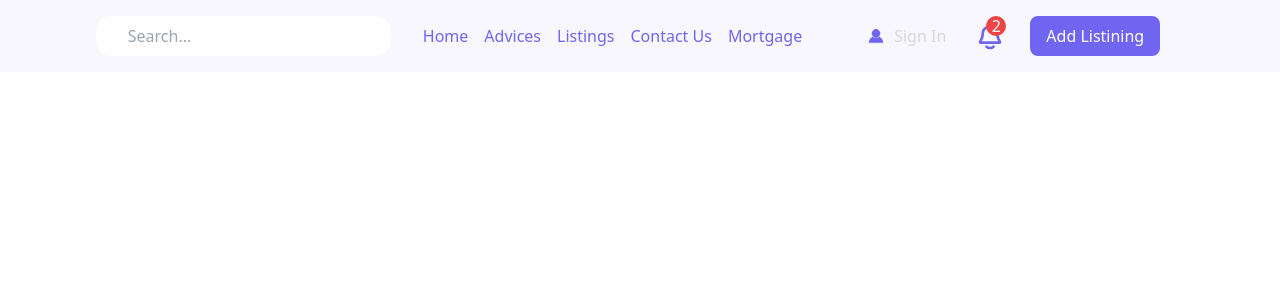
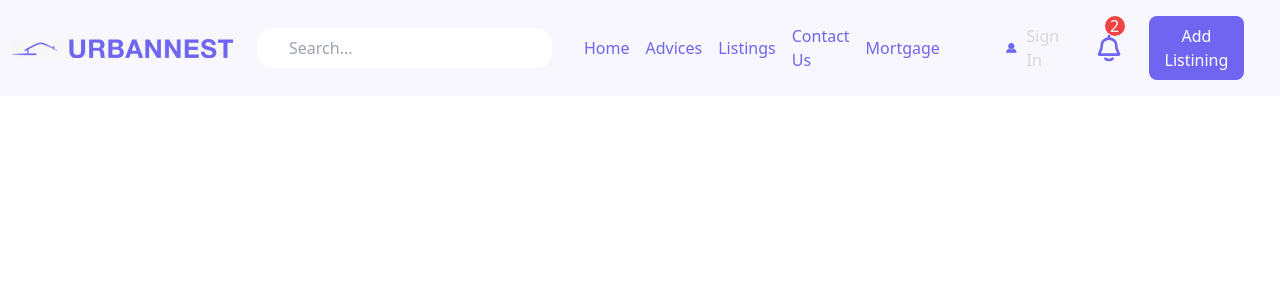
Before and after one commit to ImranChroudi/Real-Estate, a React (Create React App) app: page / in a window 1280 px wide. Shown: the top 300 px of the page. Built offline with nearby package versions, Linux system fonts and the light colour scheme.

Commit message:
add logo

```diff
--- a/src/compenents/Header.js
+++ b/src/compenents/Header.js
@@ -3,8 +3,8 @@ import React from 'react';
 
 const Header = () => {
     return (
-        <nav className='bg-[#F7F7FD] text-[#7065F0] flex justify-center items-center py-4 px-3 w-full '>
-            <img src='' alt=''/>
+        <nav className='bg-[#F7F7FD] text-[#7065F0] flex justify-between items-center py-4 px-3 w-full '>
+            <img src='./assets/logo.jpeg' alt='' className='mr-6'/>
             <input
                type="text-[#D9D9D9]"
                placeholder="Search..."
```
Also changed, not shown: public/assets/logo.jpeg (added), public/assets/user.png (renamed from src/assets/user.png).
